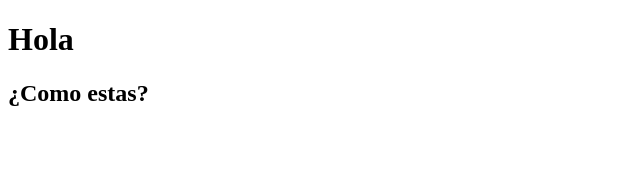
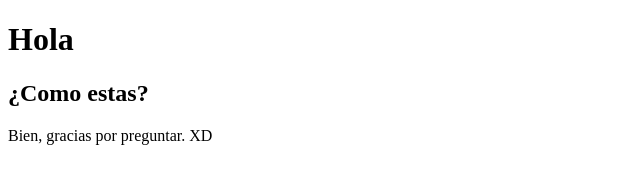
Before and after one commit to Markinsky/prueba, a plain HTML site: page index.html in a window 1280 px wide. Shown: the whole page, without its empty margins (0-640 px from the left). Drawn offline with Linux system fonts and the light colour scheme.

Commit message:
con mensaje

```diff
--- a/index.html
+++ b/index.html
@@ -5,5 +5,6 @@
     </head>
     <body>
         <h2> ¿Como estas?</h2>
+        <p>Bien, gracias por preguntar. XD</p>
     </body>
 </html>
```
